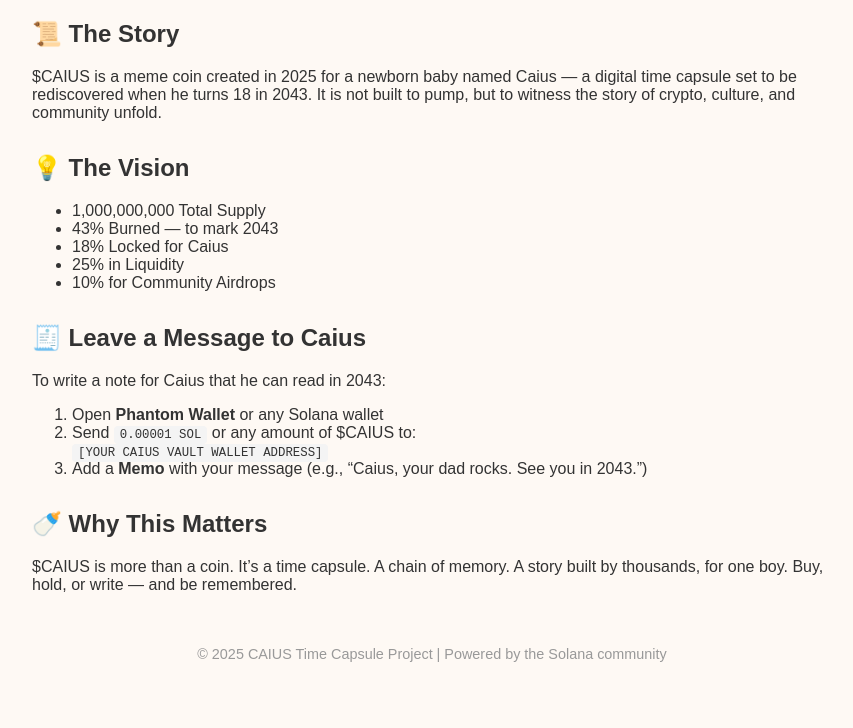
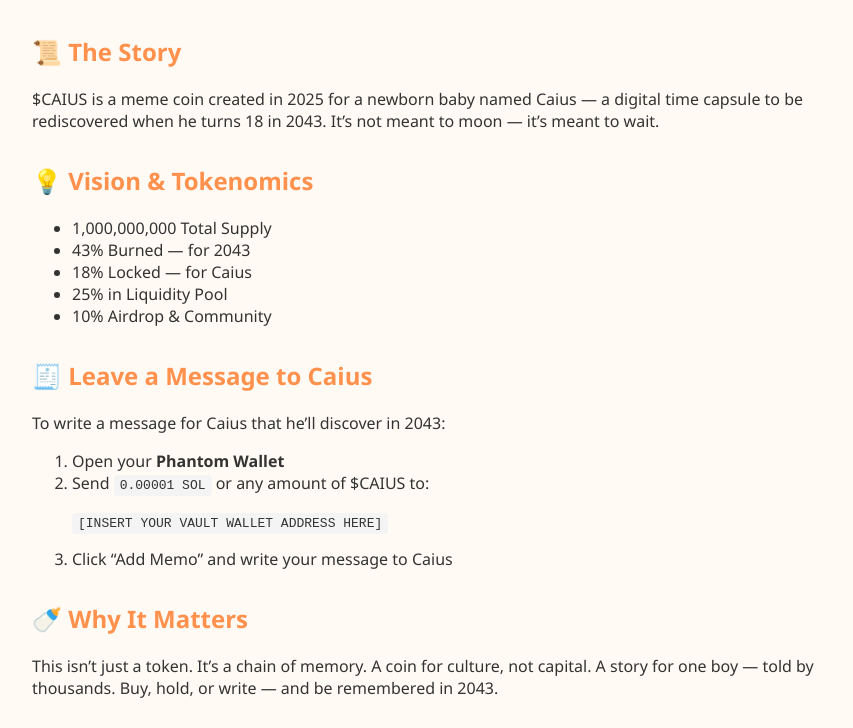
Before and after one commit to caius2043/Caius-coin, a plain HTML site: page Index.html in a window 1280 px wide. Shown: the part 172-900 px from the top of the page, without its empty margins (208-1061 px from the left). Drawn offline with Linux system fonts and the light colour scheme.

Commit message:
Update Index.html

```diff
--- a/Index.html
+++ b/Index.html
@@ -1,12 +1,13 @@
-<!DOCTYPE html><html lang="en">
+<!DOCTYPE html>
+<html lang="en">
 <head>
   <meta charset="UTF-8" />
-  <meta name="viewport" content="width=device-width, initial-scale=1.0" />
+  <meta name="viewport" content="width=device-width, initial-scale=1.0"/>
   <title>$CAIUS — The Time Capsule Coin</title>
   <style>
     body {
-      font-family: Arial, sans-serif;
-      background: #fef9f4;
+      font-family: 'Segoe UI', Tahoma, Geneva, Verdana, sans-serif;
+      background: #fffaf4;
       color: #333;
       margin: 0;
       padding: 0;
@@ -19,14 +20,25 @@
     h1 {
       font-size: 2.5em;
       margin-bottom: 0.5em;
-      color: #e58e26;
+      color: #ff914d;
     }
     .tagline {
       font-size: 1.2em;
       margin-bottom: 2em;
+      font-style: italic;
+      color: #444;
     }
     .section {
       margin-bottom: 2em;
+    }
+    h2 {
+      color: #ff914d;
+    }
+    code {
+      background: #f4f4f4;
+      padding: 3px 6px;
+      border-radius: 4px;
+      font-family: monospace;
     }
     .footer {
       text-align: center;
@@ -34,58 +46,52 @@
       font-size: 0.9em;
       color: #999;
     }
-    code {
-      background-color: #f4f4f4;
-      padding: 2px 6px;
-      border-radius: 4px;
-      font-size: 0.95em;
-    }
   </style>
 </head>
 <body>
   <div class="container">
     <h1>$CAIUS</h1>
-    <div class="tagline">The Coin That Waits — A Gift for 2043</div><div class="section">
+    <div class="tagline">The Coin That Waits — A Gift for 2043</div>
+
+    <div class="section">
       <h2>📜 The Story</h2>
       <p>
-    $CAIUS is a meme coin created in 2025 for a newborn baby named Caius — a digital time capsule set to be rediscovered when he turns 18 in 2043. It is not built to pump, but to witness the story of crypto, culture, and community unfold.
+        $CAIUS is a meme coin created in 2025 for a newborn baby named Caius — a digital time capsule to be rediscovered when he turns 18 in 2043. It’s not meant to moon — it’s meant to wait.
       </p>
     </div>
 
     <div class="section">
-  <h2>💡 The Vision</h2>
+      <h2>💡 Vision & Tokenomics</h2>
       <ul>
         <li>1,000,000,000 Total Supply</li>
-    <li>43% Burned — to mark 2043</li>
-    <li>18% Locked for Caius</li>
-    <li>25% in Liquidity</li>
-    <li>10% for Community Airdrops</li>
+        <li>43% Burned — for 2043</li>
+        <li>18% Locked — for Caius</li>
+        <li>25% in Liquidity Pool</li>
+        <li>10% Airdrop & Community</li>
       </ul>
     </div>
 
     <div class="section">
       <h2>🧾 Leave a Message to Caius</h2>
-  <p>
-    To write a note for Caius that he can read in 2043:
-  </p>
+      <p>To write a message for Caius that he’ll discover in 2043:</p>
       <ol>
-    <li>Open <strong>Phantom Wallet</strong> or any Solana wallet</li>
-    <li>Send <code>0.00001 SOL</code> or any amount of $CAIUS to:<br><code>[YOUR CAIUS VAULT WALLET ADDRESS]</code></li>
-    <li>Add a <strong>Memo</strong> with your message (e.g., “Caius, your dad rocks. See you in 2043.”)</li>
+        <li>Open your <strong>Phantom Wallet</strong></li>
+        <li>Send <code>0.00001 SOL</code> or any amount of $CAIUS to:</li>
+        <p><code>[INSERT YOUR VAULT WALLET ADDRESS HERE]</code></p>
+        <li>Click “Add Memo” and write your message to Caius</li>
       </ol>
     </div>
 
     <div class="section">
-  <h2>🍼 Why This Matters</h2>
+      <h2>🍼 Why It Matters</h2>
       <p>
-    $CAIUS is more than a coin. It’s a time capsule. A chain of memory. A story built by thousands, for one boy. Buy, hold, or write — and be remembered.
+        This isn’t just a token. It’s a chain of memory. A coin for culture, not capital. A story for one boy — told by thousands. Buy, hold, or write — and be remembered in 2043.
       </p>
     </div>
 
     <div class="footer">
-  &copy; 2025 CAIUS Time Capsule Project | Powered by the Solana community
+      &copy; 2025 $CAIUS — The Time Capsule Project | Made with ❤️ on Solana
     </div>
-
   </div>
 </body>
 </html>
```
Lines whose indentation alone changed are shown as unchanged.
